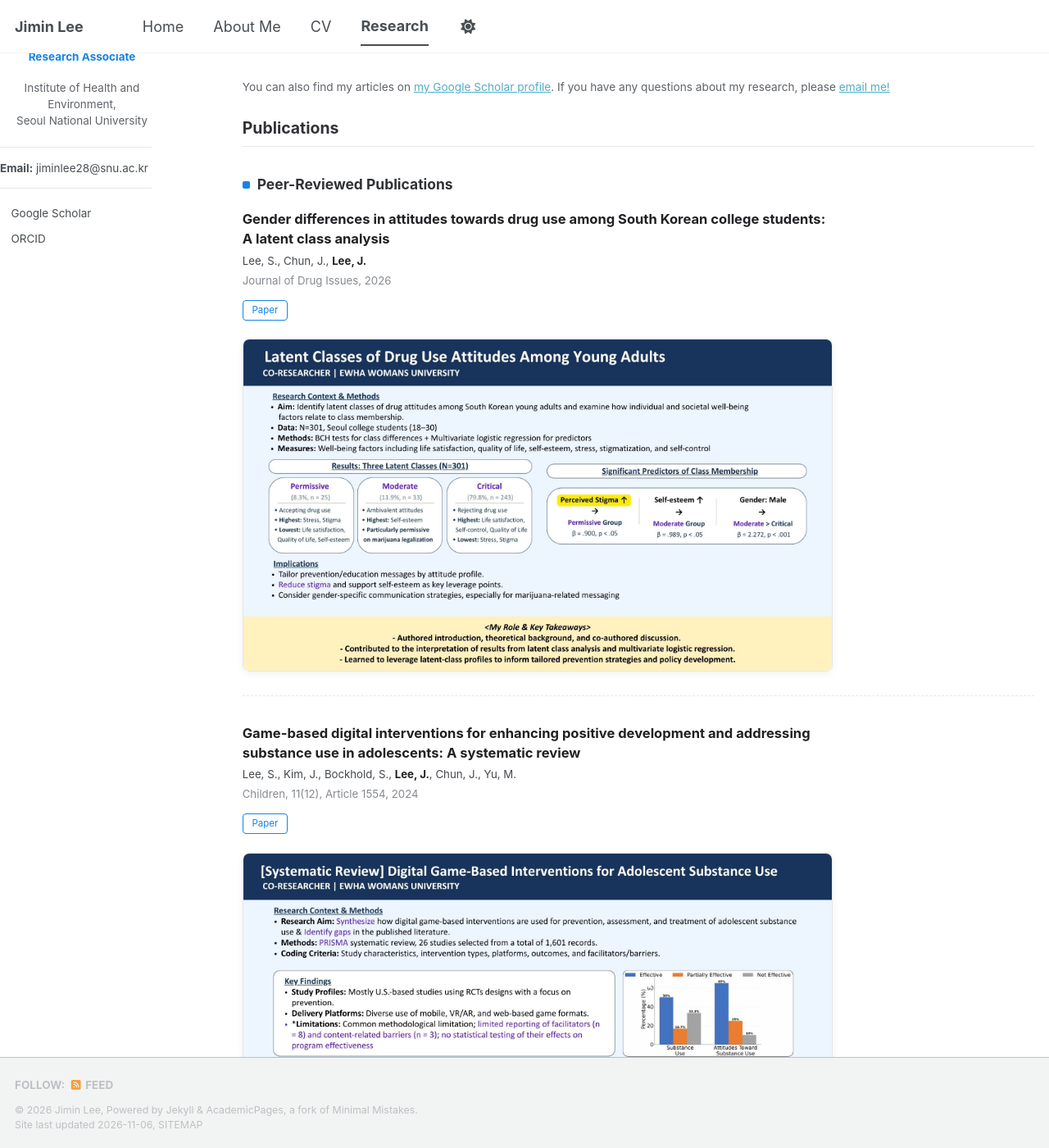
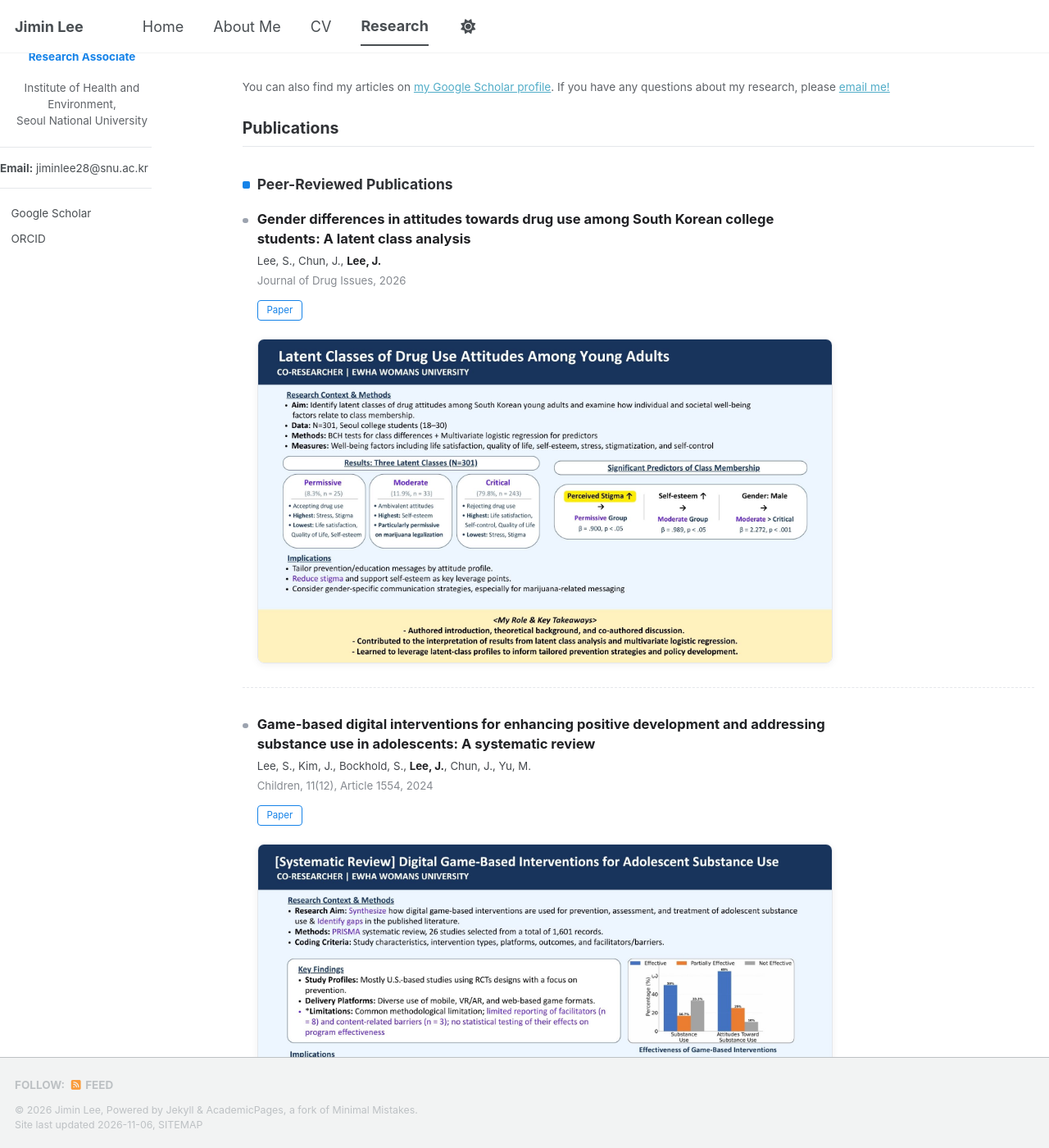
Before and after one commit to jiminlee-research/jiminlee-research.github.io, a Jekyll site: the page built from _pages/publications.html, in a window 1280 px wide and 1400 px high, scrolled down 364 px. Shown: the whole window at 82% size. Built offline with Jekyll 4.4.1, drawn with Linux system fonts in a browser that asks for light colours; a style sheet for code colours, icons or effects is not loaded.

Commit message:
Add small gray dot before each paper title
Co-Authored-By: Claude Opus 5.5 <noreply@anthropic.com>
Claude-Session: https://claude.ai/code/session_01PcjxNfDHwsJtJ6agebrJHV

```diff
--- a/_pages/publications.html
+++ b/_pages/publications.html
@@ -47,6 +47,9 @@ author_profile: true
 .pub-group { display:flex; align-items:center; gap:.5rem; font-weight:700; }
 .pub-group::before { content:""; width:.5rem; height:.5rem; background:#1683e8; border-radius:2px; flex:0 0 auto; }
 .pub-body { max-width:720px; }
+.pub-body { padding-left:1rem; }
+.pub-title { position:relative; }
+.pub-title::before { content:""; position:absolute; left:-1rem; top:.62em; width:.38rem; height:.38rem; border-radius:50%; background:#9ca3af; }
 </style>
 
 <div class="ri-head"><h2>Research Interests</h2></div>
```
